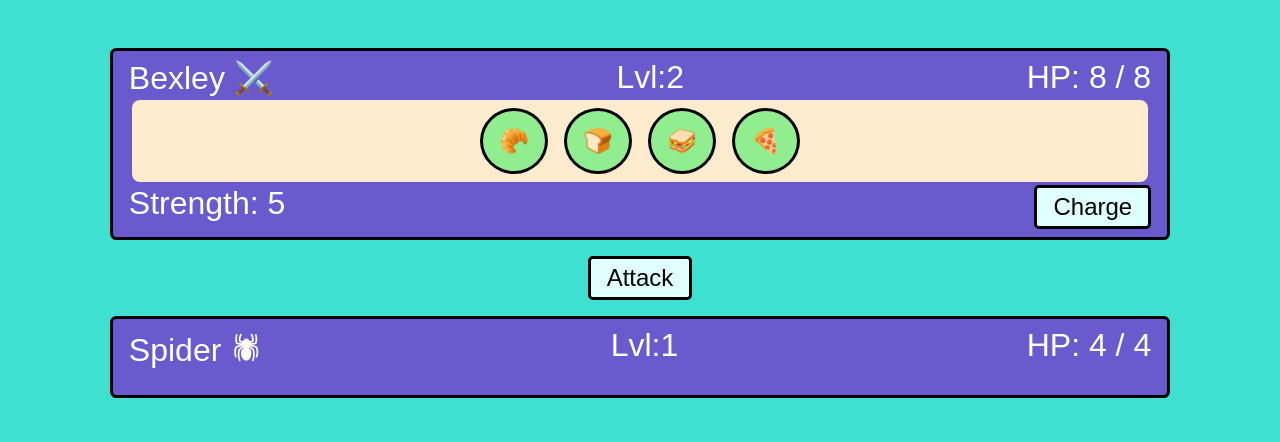
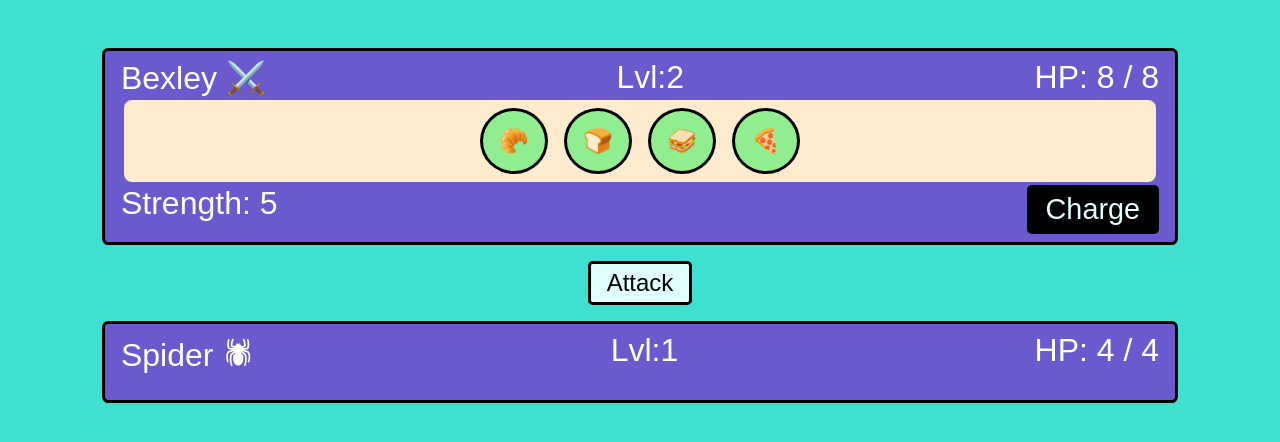
Before and after one commit to BexLedwith/es6.rpg, a plain HTML site: page index.html in a window 1280 px wide. In both pictures the pointer is over the button "Charge". Drawn offline with Linux system fonts and the light colour scheme.

Commit message:
add hover and focus states

```diff
--- a/styles.css
+++ b/styles.css
@@ -60,6 +60,11 @@ button {
   border-radius: 0.3rem;
 }
 
-button:focus {
+button:focus,
+button:hover {
   outline: 0;
+  background-color: black;
+  color: lightcyan;
+  font-size: 1.8rem;
+  cursor: pointer;
 }
```
